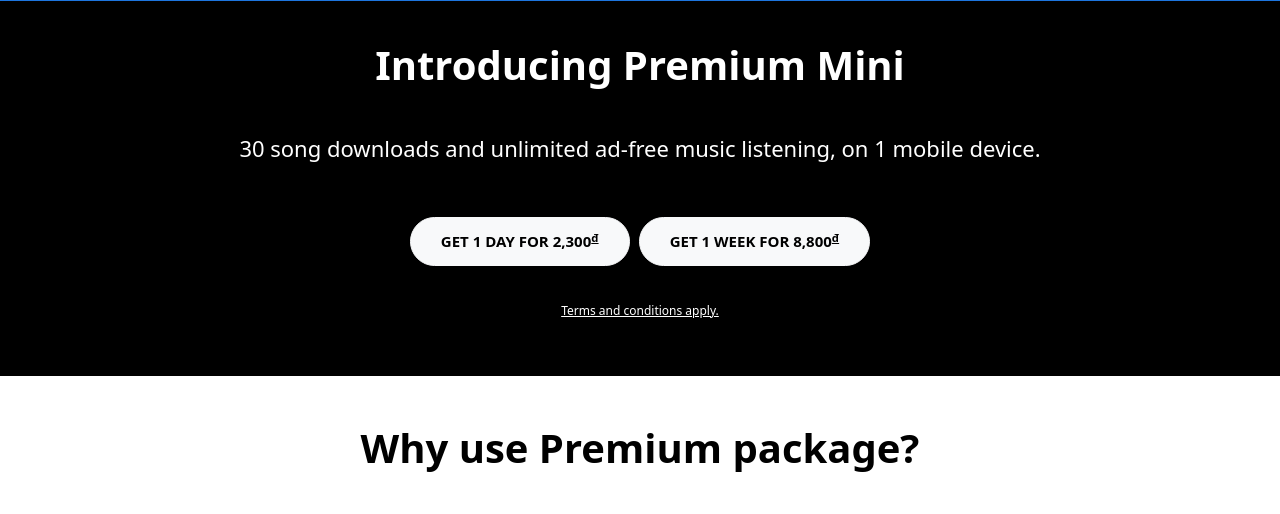
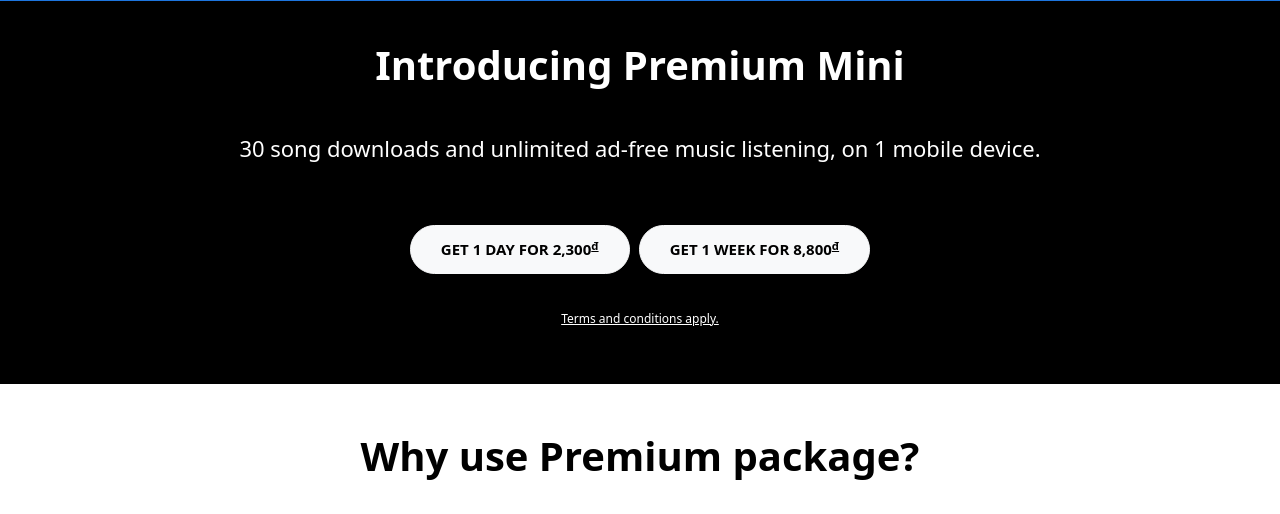
Before and after one commit to Neptune27/SpotifyNoBudget, a PHP site: page /Home/Premium in a window 1280 px wide. Shown: the part 564-1078 px from the top of the page. Run offline with PHP 8.4, Linux system fonts and the light colour scheme; some libraries are stand-ins or nearby versions.

Commit message:
Fix gap by @thientranreal

```diff
--- a/Src/Server/Views/Home/Premium.php
+++ b/Src/Server/Views/Home/Premium.php
@@ -21,8 +21,8 @@
             <h1 class="custom-h1">Introducing Premium Mini</h1>
             <p class="font-size-22">30 song downloads and unlimited ad-free music listening, on 1 mobile device.</p>
             <div style="padding: 36px 0;">
-                <button class="btn btn-light custom-btn">GET 1 DAY FOR 2,300<sup><u>đ</u></sup></button>
-                <button class="btn btn-light custom-btn">GET 1 WEEK FOR 8,800<sup><u>đ</u></sup></button>
+                <button class="btn btn-light mt-2 custom-btn">GET 1 DAY FOR 2,300<sup><u>đ</u></sup></button>
+                <button class="btn btn-light mt-2 custom-btn">GET 1 WEEK FOR 8,800<sup><u>đ</u></sup></button>
             </div>
             <p class="font-size-12"><a href="#" class="text-white">Terms and conditions apply.</a></p>
         </div>
```
